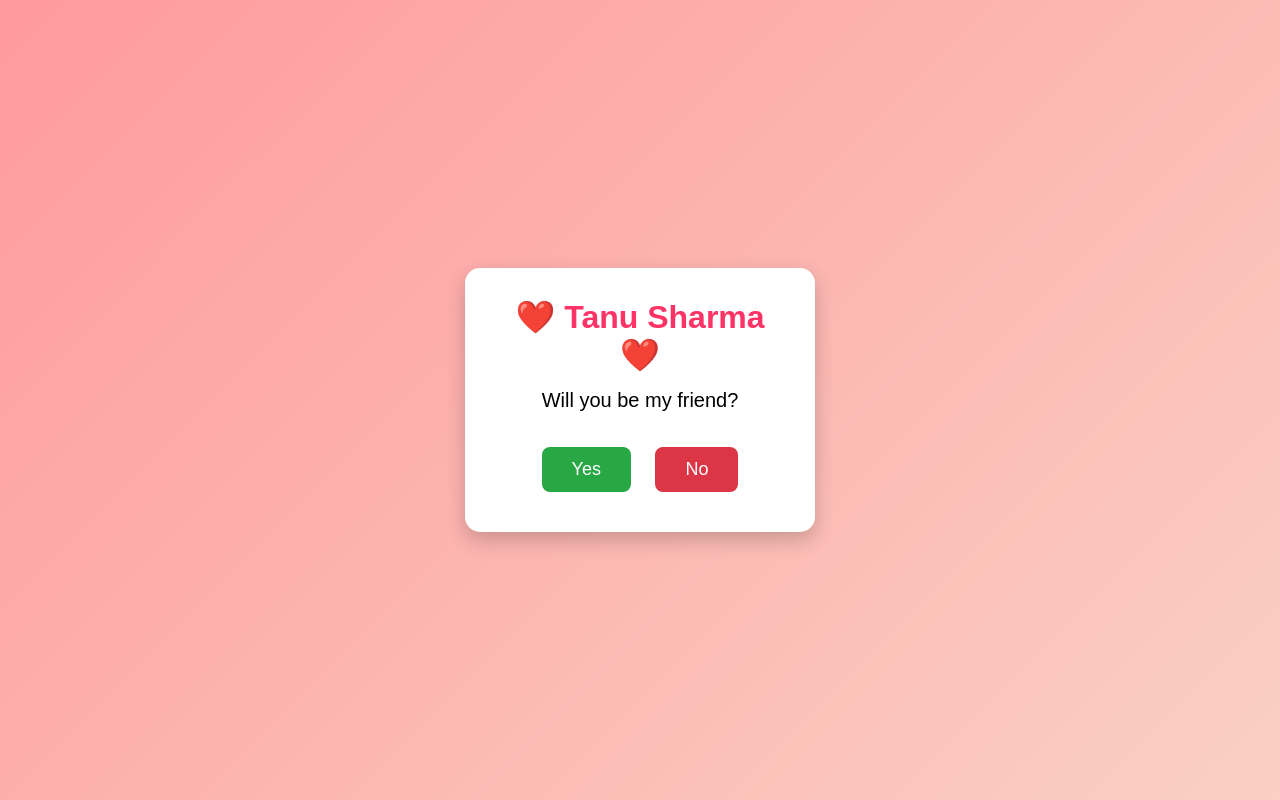
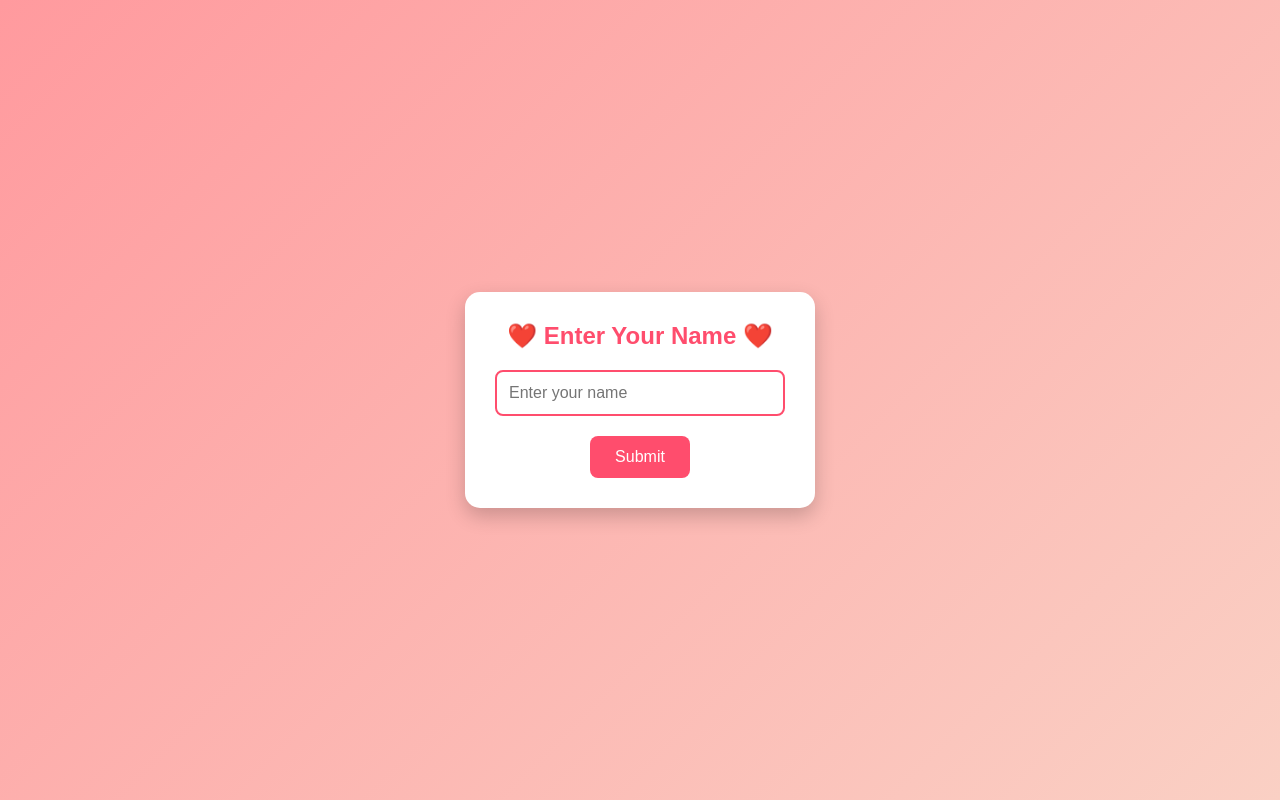
Before and after one commit to pawansinghch89/my-portfolio, a plain HTML site: page index.html in a window 1280 px wide. Drawn offline with Linux system fonts and the light colour scheme.

Commit message:
Refactor HTML for new layout and input feature
Updated the HTML structure and styles for a new layout. Changed the title and modified the card to a container with input functionality.

```diff
--- a/index.html
+++ b/index.html
@@ -3,14 +3,14 @@
 <head>
 <meta charset="UTF-8">
 <meta name="viewport" content="width=device-width, initial-scale=1.0">
-<title>For Tanu Sharma ❤️</title>
+<title>Favourite Person ❤️</title>
 
 <style>
 *{
     margin:0;
     padding:0;
     box-sizing:border-box;
-        font-family:Arial, sans-serif;
+    font-family:Arial,sans-serif;
 }
 
 body{
@@ -21,73 +21,69 @@
     background:linear-gradient(135deg,#ff9a9e,#fad0c4);
 }
 
-    .card{
+.container{
     background:white;
     padding:30px;
     border-radius:15px;
+    box-shadow:0 8px 20px rgba(0,0,0,0.2);
     text-align:center;
-        box-shadow:0 8px 20px rgba(0,0,0,0.2);
     width:350px;
 }
 
-    h1{
-        color:#ff3366;
-        margin-bottom:15px;
+h2{
+    color:#ff4d6d;
+    margin-bottom:20px;
 }
 
-    p{
-        font-size:20px;
-        margin-bottom:25px;
+input{
+    width:100%;
+    padding:12px;
+    border:2px solid #ff4d6d;
+    border-radius:8px;
+    font-size:16px;
+    outline:none;
 }
 
 button{
-        padding:12px 30px;
-        font-size:18px;
+    margin-top:20px;
+    padding:12px 25px;
+    background:#ff4d6d;
+    color:white;
     border:none;
     border-radius:8px;
+    font-size:16px;
     cursor:pointer;
-        margin:10px;
-        transition:.3s;
+    transition:0.3s;
 }
 
-    .yes{
-        background:#28a745;
-        color:white;
-    }
-
-    .yes:hover{
-        background:#218838;
-    }
-
-    .no{
-        background:#dc3545;
-        color:white;
-    }
-
-    .no:hover{
-        background:#c82333;
+button:hover{
+    background:#e63956;
 }
 </style>
+
 </head>
-
 <body>
 
-<div class="card">
-    <h1>❤️ Tanu Sharma ❤️</h1>
+<div class="container">
+    <h2>❤️ Enter Your Name ❤️</h2>
 
-    <p>Will you be my friend?</p>
+    <input type="text" id="name" placeholder="Enter your name">
 
-    <button class="yes" onclick="yesClick()">Yes</button>
-    <button class="no" onclick="noClick()">No</button>
+    <button onclick="checkName()">Submit</button>
 </div>
 
 <script>
-function yesClick(){
-    alert("Yay! ❤️ Thank you, Tanu Sharma!");
+function checkName(){
+
+    let name = document.getElementById("name").value.trim().toLowerCase();
+
+    if(name === "tanu sharma"){
+        alert("🥺 You are my favourite person ❤️");
+    }
+    else{
+        alert("😏 Stay Away!");
     }
 
-function noClick(){
-    alert("Yes ❤️");
 }
 </script>
 
```
Lines whose indentation alone changed are shown as unchanged.
